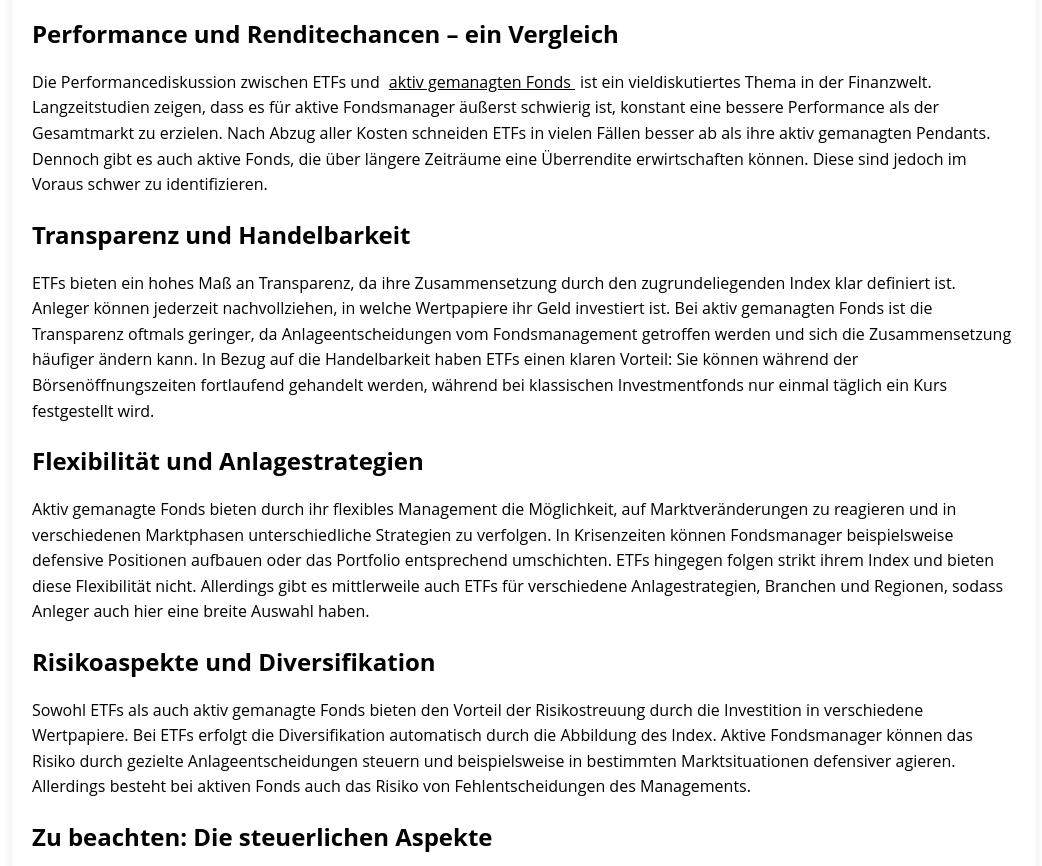
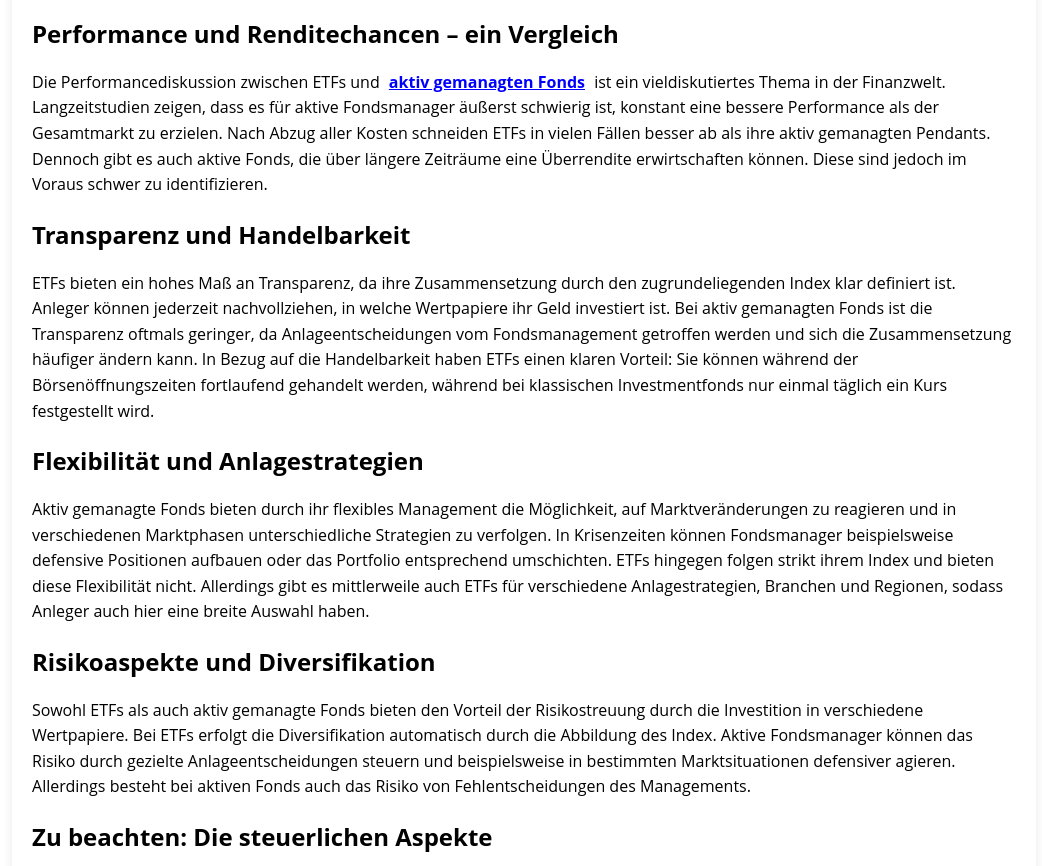
Before and after one commit to ProfessionalLinks/ETFs-Exchange-Traded-Funds-, a plain HTML site: page index.html in a window 1280 px wide. Shown: the part 999-1865 px from the top of the page, without its empty margins (116-1158 px from the left). Drawn offline with Linux system fonts and the light colour scheme.

Commit message:
index.html

```diff
--- a/index.html
+++ b/index.html
@@ -221,7 +221,7 @@
 <p>Ein wesentlicher Unterschied zwischen beiden Anlageformen liegt in der Kostenstruktur. ETFs zeichnen sich durch ihre vergleichsweisen niedrigen Verwaltungskosten aus, die typischerweise zwischen 0,1 und 0,5 Prozent pro Jahr liegen. Diese geringen Kosten resultieren aus dem passiven Managementansatz, bei dem lediglich ein Index nachgebildet wird. Aktiv gemanagte Fonds verursachen hingegen deutlich höhere Kosten, die sich meist zwischen 1,5 und 2,5 Prozent pro Jahr bewegen. Diese höheren Gebühren entstehen durch das aktive Management, Rechercheaufwand und häufigere Handelstransaktionen. </p>
 
 <h2>Performance und Renditechancen – ein Vergleich</h2>
-<p>Die Performancediskussion zwischen ETFs und  <a href="https://fondsarten.netlify.app/" style="text-decoration: underline; color: black; padding: 2px 5px;">aktiv gemanagten Fonds </a> ist ein vieldiskutiertes Thema in der Finanzwelt. Langzeitstudien zeigen, dass es für aktive Fondsmanager äußerst schwierig ist, konstant eine bessere Performance als der Gesamtmarkt zu erzielen. Nach Abzug aller Kosten schneiden ETFs in vielen Fällen besser ab als ihre aktiv gemanagten Pendants. Dennoch gibt es auch aktive Fonds, die über längere Zeiträume eine Überrendite erwirtschaften können. Diese sind jedoch im Voraus schwer zu identifizieren. </p>
+<p>Die Performancediskussion zwischen ETFs und  <a href="https://fondsarten.netlify.app/" style="text-decoration: underline; color: blue; padding: 2px 5px;"><b>aktiv gemanagten Fonds</b></a> ist ein vieldiskutiertes Thema in der Finanzwelt. Langzeitstudien zeigen, dass es für aktive Fondsmanager äußerst schwierig ist, konstant eine bessere Performance als der Gesamtmarkt zu erzielen. Nach Abzug aller Kosten schneiden ETFs in vielen Fällen besser ab als ihre aktiv gemanagten Pendants. Dennoch gibt es auch aktive Fonds, die über längere Zeiträume eine Überrendite erwirtschaften können. Diese sind jedoch im Voraus schwer zu identifizieren. </p>
 
 <h2>Transparenz und Handelbarkeit</h2>
 <p>ETFs bieten ein hohes Maß an Transparenz, da ihre Zusammensetzung durch den zugrundeliegenden Index klar definiert ist. Anleger können jederzeit nachvollziehen, in welche Wertpapiere ihr Geld investiert ist. Bei aktiv gemanagten Fonds ist die Transparenz oftmals geringer, da Anlageentscheidungen vom Fondsmanagement getroffen werden und sich die Zusammensetzung häufiger ändern kann. In Bezug auf die Handelbarkeit haben ETFs einen klaren Vorteil: Sie können während der Börsenöffnungszeiten fortlaufend gehandelt werden, während bei klassischen Investmentfonds nur einmal täglich ein Kurs festgestellt wird. </p>
```
